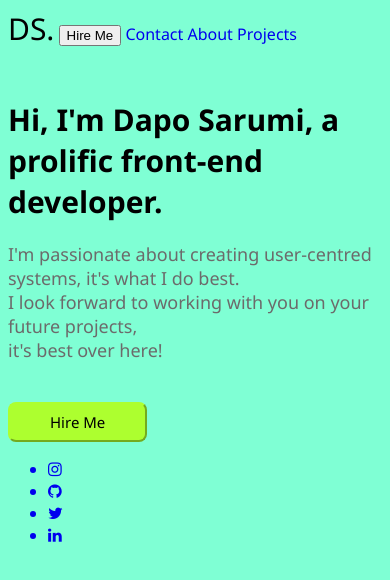
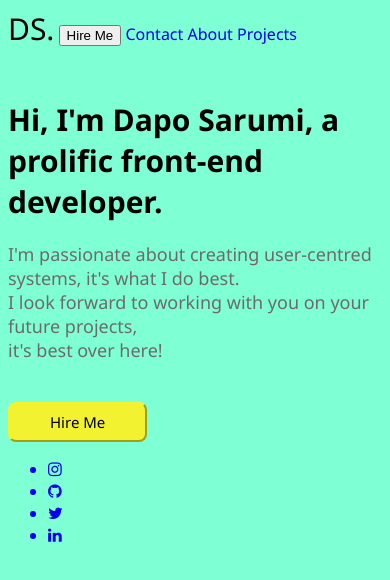
Before and after one commit to daposarumi/portfolio, a plain HTML site: page index.html in a window 390 px wide. Drawn offline with Linux system fonts and the light colour scheme.

Commit message:
Add style

```diff
--- a/index.html
+++ b/index.html
@@ -21,10 +21,10 @@
                 margin-top: 200px;
             }
             .btn {
-                background-color: greenyellow;
+                background-color: #f2f230;
                 padding: 8px 40px;
                 border-radius: 8px;
-                border-color: greenyellow;
+                border-color: #f2f230;
                 font-family: 'Segoe UI', Tahoma, Geneva, Verdana, sans-serif;
                 font-size: 15px;
                 font-weight: 400;
@@ -94,10 +94,10 @@
                 display: none;
             }
             .btn {
-                background-color: greenyellow;
+                background-color: #f2f230;
                 padding: 8px 40px;
                 border-radius: 8px;
-                border-color: greenyellow;
+                border-color: #f2f230;
                 font-family: 'Segoe UI', Tahoma, Geneva, Verdana, sans-serif;
                 font-size: 15px;
                 font-weight: 400;
```
